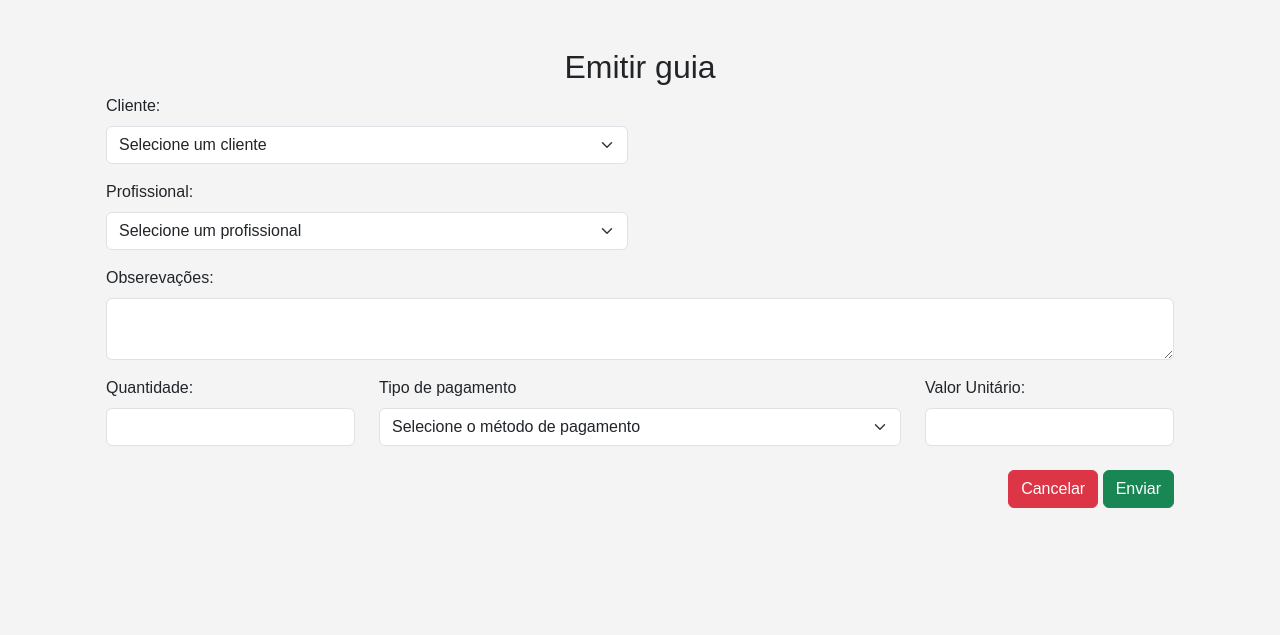
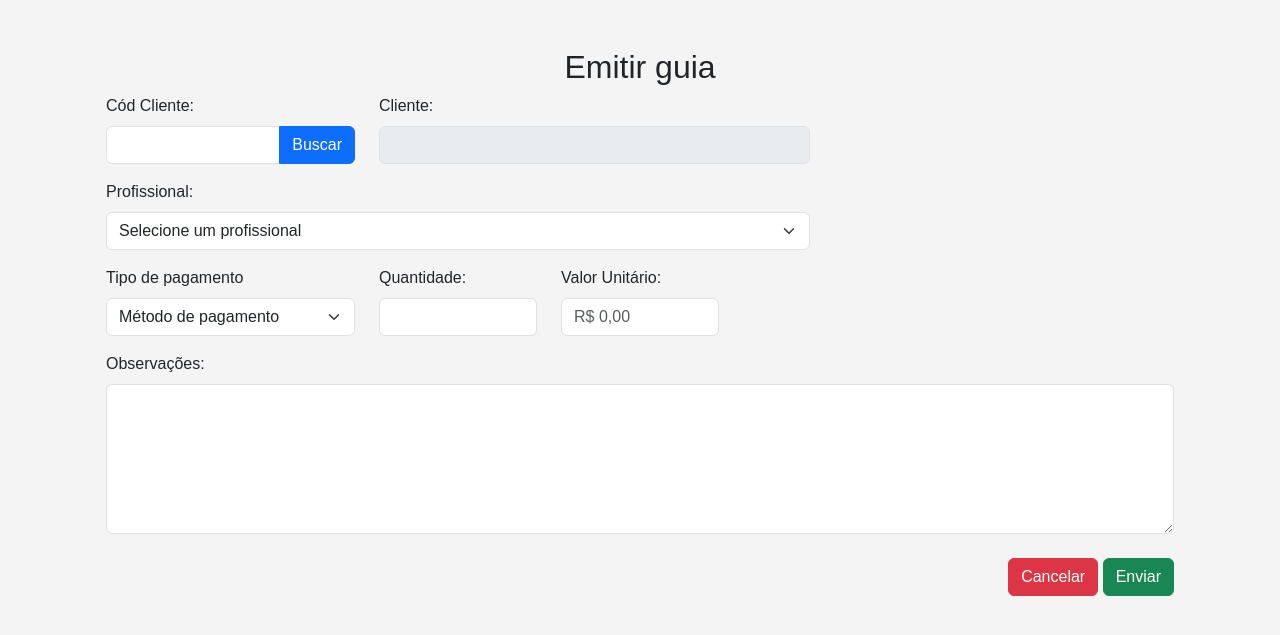
Before and after one commit to NataRabelo/SISTEMA_WNR, a Flask app: page /emitir_guia in a window 1280 px wide. Shown: the part 62-697 px from the top of the page. Run offline with Flask 3, Linux system fonts and the light colour scheme; some libraries are stand-ins or nearby versions.

Commit message:
Módulos de Guias - Iniciado

```diff
--- a/app/routes/guide_routes.py
+++ b/app/routes/guide_routes.py
@@ -1,7 +1,7 @@
 from datetime import datetime
-from flask import Blueprint, flash, render_template, request, redirect, url_for
+from flask import Blueprint, flash, jsonify, render_template, request, redirect, url_for
 from flask_login import login_required
-from app.models import Cliente, Guia, Profissional
+from app.models import Cliente, Encaminhamento, Guia, Profissional
 from app import db
 from app.utils.decorators import role_required
 
@@ -35,7 +35,7 @@ def emitir_guia():
 
     clientes = Cliente.query.all()
     profissionais = Profissional.query.all()
-    return render_template('guides/form.html', clientes=clientes, profissionais=profissionais)
+    return render_template('guides/form.html', clientes=clientes)
 
 @guide_bp.route('/listar_guia', methods=['GET', 'POST'])
 @login_required
@@ -73,3 +73,13 @@ def deletar_guia(id):
     db.session.commit()
     flash('Guia deletada com sucesso', 'success')
     return redirect(url_for('guide_bp.listar_guia'))
+
+# Essa rota ficará aqui pois a mesma é utilizada na tela de emissão de guia
+@guide_bp.route('/buscar_profissionais/<int:cliente_id>', methods=['GET'])
+def buscar_profissionais(cliente_id):
+    encaminhamentos = Encaminhamento.query.filter_by(cliente_id=cliente_id).all()
+    profissionais = [profissional for enc in encaminhamentos for profissional in Profissional.query.filter_by(id=enc.profissional_id).all()]
+
+    return jsonify({
+        "profissionais": [{"id": p.id, "nome": p.nome} for p in profissionais]
+    })
--- a/app/routes/professional_routes.py
+++ b/app/routes/professional_routes.py
@@ -119,7 +119,7 @@ def buscar_profissional():
     profissional = Profissional.query.filter_by(id=codigo).first()
     if profissional:
         return jsonify({'nome': profissional.nome})
-    return jsonify({'erro': 'profissional não encontrado'}), 404
+    return jsonify({'erro': 'Profissional não encontrado'}), 404
 
 @professional_bp.route("/filtra_profissional", methods=["GET", "POST"])
 def filtra_profissional():
--- a/app/static/js/encaminhamento.js
+++ b/app/static/js/encaminhamento.js
@@ -1,4 +1,3 @@
-
 let timeout = null;
 
 function buscarProfissional() {
@@ -11,7 +10,7 @@ function buscarProfissional() {
     // Evita fazer requisições a cada tecla digitada (debounce)
     clearTimeout(timeout);
     timeout = setTimeout(() => {
-        fetch(`http://127.0.0.1:5000/buscar_profissional?codigo=${codigo}`)
+        fetch(`/buscar_profissional?codigo=${codigo}`)
             .then(response => response.json())
             .then(data => {
                 if (data.erro) {
@@ -38,7 +37,7 @@ function buscarCliente() {
     // Evita fazer requisições a cada tecla digitada (debounce)
     clearTimeout(timeout);
     timeout = setTimeout(() => {
-        fetch(`http://127.0.0.1:5000/buscar_cliente?codigo=${codigo}`)
+        fetch(`/buscar_cliente?codigo=${codigo}`)
             .then(response => response.json())
             .then(data => {
                 if (data.erro) {
--- a/app/static/js/guia.js
+++ b/app/static/js/guia.js
@@ -0,0 +1,52 @@
+function buscarCliente() {
+    const codigo = document.getElementById('cliente_id').value;
+    const nomeClienteInput = document.getElementById('resultadoCliente');
+
+    if (!codigo.trim()) {
+        nomeClienteInput.value = '';
+        return;
+    }
+
+    fetch(`/buscar_cliente?codigo=${codigo}`)
+        .then(response => response.json())
+        .then(data => {
+            if (data.erro) {
+                nomeClienteInput.value = data.erro;
+            } else {
+                nomeClienteInput.value = data.nome;
+            }
+        })
+        .catch(error => {
+            nomeClienteInput.value = 'Erro na requisição';
+            console.error('Erro:', error);
+        });
+}
+
+function buscarProfissionais() {
+    let clienteId = document.getElementById("cliente_id").value;
+
+    if (!clienteId.trim()) return;
+
+    fetch(`/buscar_profissionais/${clienteId}`)
+        .then(response => response.json())
+        .then(data => {
+            let select = document.getElementById("profissional_id");
+            select.innerHTML = '<option value="">Selecione um profissional</option>';
+
+            if (!data.profissionais || data.profissionais.length === 0) {
+                select.innerHTML = '<option value="">Nenhum profissional encontrado</option>';
+                return;
+            }
+
+            data.profissionais.forEach(profissional => {
+                let option = document.createElement("option");
+                option.value = profissional.id;
+                option.textContent = profissional.nome;
+                select.appendChild(option);
+            });
+        })
+        .catch(error => {
+            console.error("Erro ao buscar profissionais:", error);
+            document.getElementById("profissional_id").innerHTML = '<option value="">Erro ao carregar profissionais</option>';
+        });
+}
--- a/app/templates/guides/form.html
+++ b/app/templates/guides/form.html
@@ -8,50 +8,49 @@
     <form action="{{ url_for('guide_bp.emitir_guia')}}" method="POST">
         <div class="container">
             <div class="row mb-3">
-                <div class="col-md-6">
-                    <label for="cliente_id" class="form-label">Cliente:</label>
-                    <select class="form-select" id="cliente_id" name="cliente_id">
-                        <option value="">Selecione um cliente</option>
-                        {% for cliente in clientes %}
-                            <option value="{{ cliente.id }}">{{ cliente.nome }}</option>
-                        {% endfor %}
+                <div class="col-md-3">
+                    <label for="cliente_id" class="form-label">Cód Cliente:</label>
+                    <div class="input-group">
+                        <input type="text" id="cliente_id" name="cliente_id" class="form-control">
+                        <button type="button" name="buscar_cliente_btn" id="buscar_cliente_btn" class="btn btn-primary" onclick="buscarCliente(); buscarProfissionais   ();">Buscar</button>
+                    </div>
+                </div>
+                <div class="col-md-5">
+                    <label for="resultadoCliente" class="form-label">Cliente:</label>
+                    <input type="text" id="resultadoCliente" name="resultadoCliente" class="form-control" disabled>
+                </div>
+            </div>
+            <div class="row mb-3">
+                <div class="col-md-8">
+                    <label for="profissional_id" class="form-label">Profissional:</label>
+                    <select class="form-select" id="profissional_id" name="profissional_id">
+                        <option value="">Selecione um profissional</option>
                     </select>
                 </div>
             </div>
             <div class="row mb-3">
-                <div class="col-md-6">
-                    <label for="profissional_id" class="form-label">Profissional:</label>
-                    <select class="form-select" id="profissional_id" name="profissional_id">
-                        <option value="">Selecione um profissional</option>
-                        {% for profissional in profissionais %}
-                            <option value="{{ profissional.id }}">{{ profissional.nome }}</option>
-                        {% endfor %}
-                    </select>
-                </div>
-            </div>
-            <div class="row mb-3">
-                <div class="col-md-12">
-                    <label for="observacoes_gerais" class="form-label">Obserevações:</label>
-                    <textarea id="observacoes_gerais" name="observacoes_gerais" class="form-control"></textarea>
-                </div>
-            </div>
-            <div class="row mb-3">
                 <div class="col-md-3">
-                    <label for="quantidade_emissoes" class="form-label">Quantidade:</label>
-                    <input type="number" id="quantidade_emissoes" name="quantidade_emissoes" class="form-control">
-                </div>
-                <div class="col-md-6">
                     <label for="tipo_pagamento" class="form-label">Tipo de pagamento</label>
                     <select class="form-select" id="tipo_pagamento" name="tipo_pagamento">
-                        <option value="">Selecione o método de pagamento</option>
+                        <option value="">Método de pagamento</option>
                         <option value="pix">PIX</option>
                         <option value="cartao credito">Cartão de Crédito</option>
                         <option value="cartao debito">cartão de Débito</option>
                     </select>
                 </div>
-                <div class="col-md-3">
+                <div class="col-md-2">
+                    <label for="quantidade_emissoes" class="form-label">Quantidade:</label>
+                    <input type="number" id="quantidade_emissoes" name="quantidade_emissoes" class="form-control">
+                </div>
+                <div class="col-md-2">
                     <label for="valor_unitario" class="form-label">Valor Unitário:</label>
-                    <input type="text" id="valor_unitario" name="valor_unitario" class="form-control">
+                    <input type="text" id="valor_unitario" name="valor_unitario" class="form-control" placeholder="R$ 0,00" >
+                </div>
+            </div>
+            <div class="row mb-3">
+                <div class="col-md-12">
+                    <label for="observacoes_gerais" class="form-label">Observações:</label>
+                    <textarea id="observacoes_gerais" name="observacoes_gerais" class="form-control" style="height: 150px;"></textarea>
                 </div>
             </div>
             <div class="row mt-4 mb-5">
@@ -63,4 +62,5 @@
         </div>
     </form>
 </div>
+<script src="{{ url_for('static', filename='js/guia.js') }}"></script>
 {% endblock %}
--- a/app/templates/guides/guide.html
+++ b/app/templates/guides/guide.html
@@ -15,8 +15,8 @@
         </div>
 
         <div class="col-md-2 d-flex flex-column gap-3">
-            <button class="btn btn-outline-success btn-lg">Novo Registro</button>
-            <button class="btn btn-outline-secondary btn-lg">Mostrar Grade</button>
+            <a class="btn btn-outline-success btn-lg" href="{{ url_for('guide_bp.emitir_guia')}}">Novo Registro</a>
+            <a class="btn btn-outline-secondary btn-lg" href="{{ url_for('guide_bp.listar_guia')}}">Mostrar Grade</a>
         </div>
     </div>
 </div>
```
Also changed, not shown: app/templates/clientes/cliente.html (+0 -18 lines), app/templates/encaminhamento/form.html (+4 -4 lines), instance/database.db.
